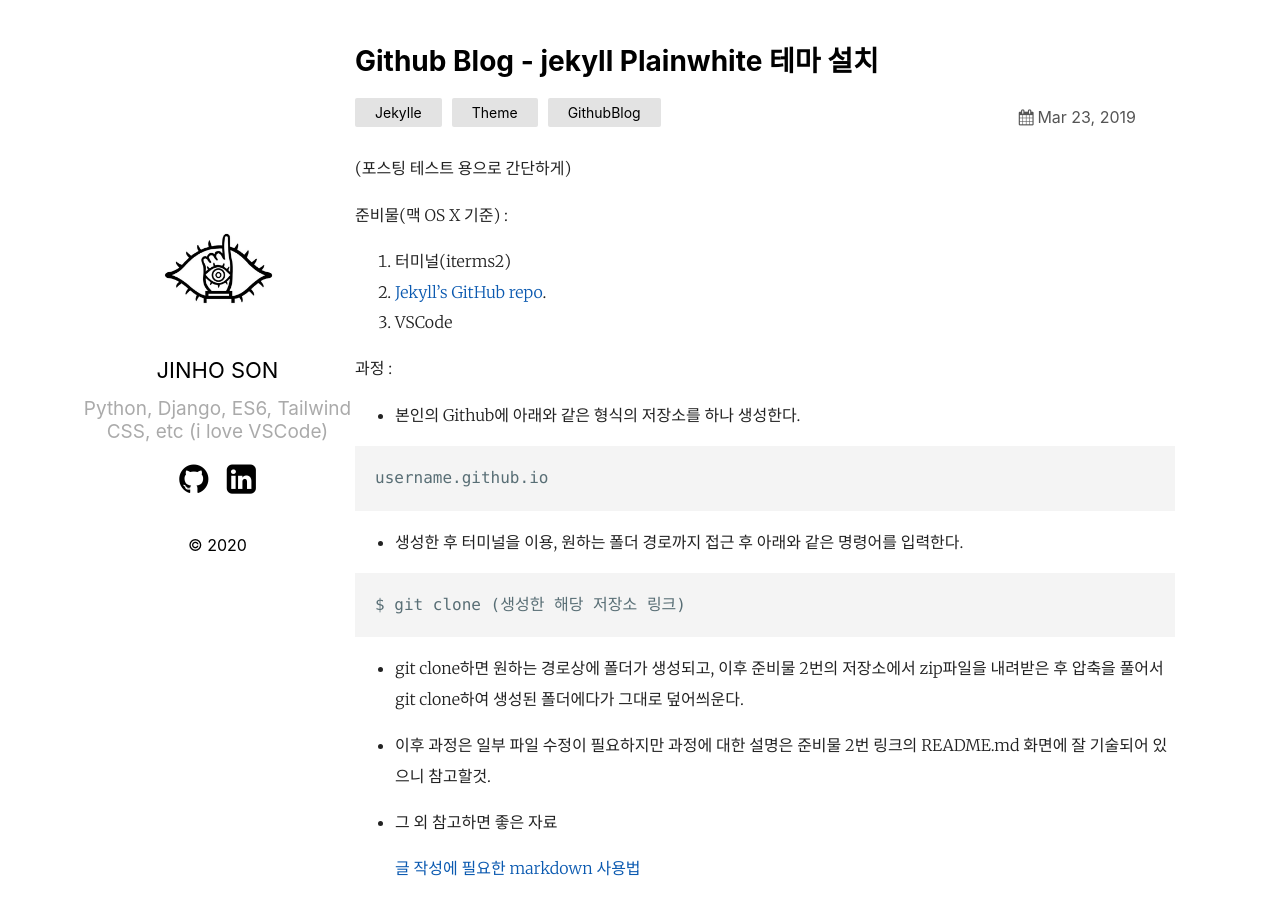
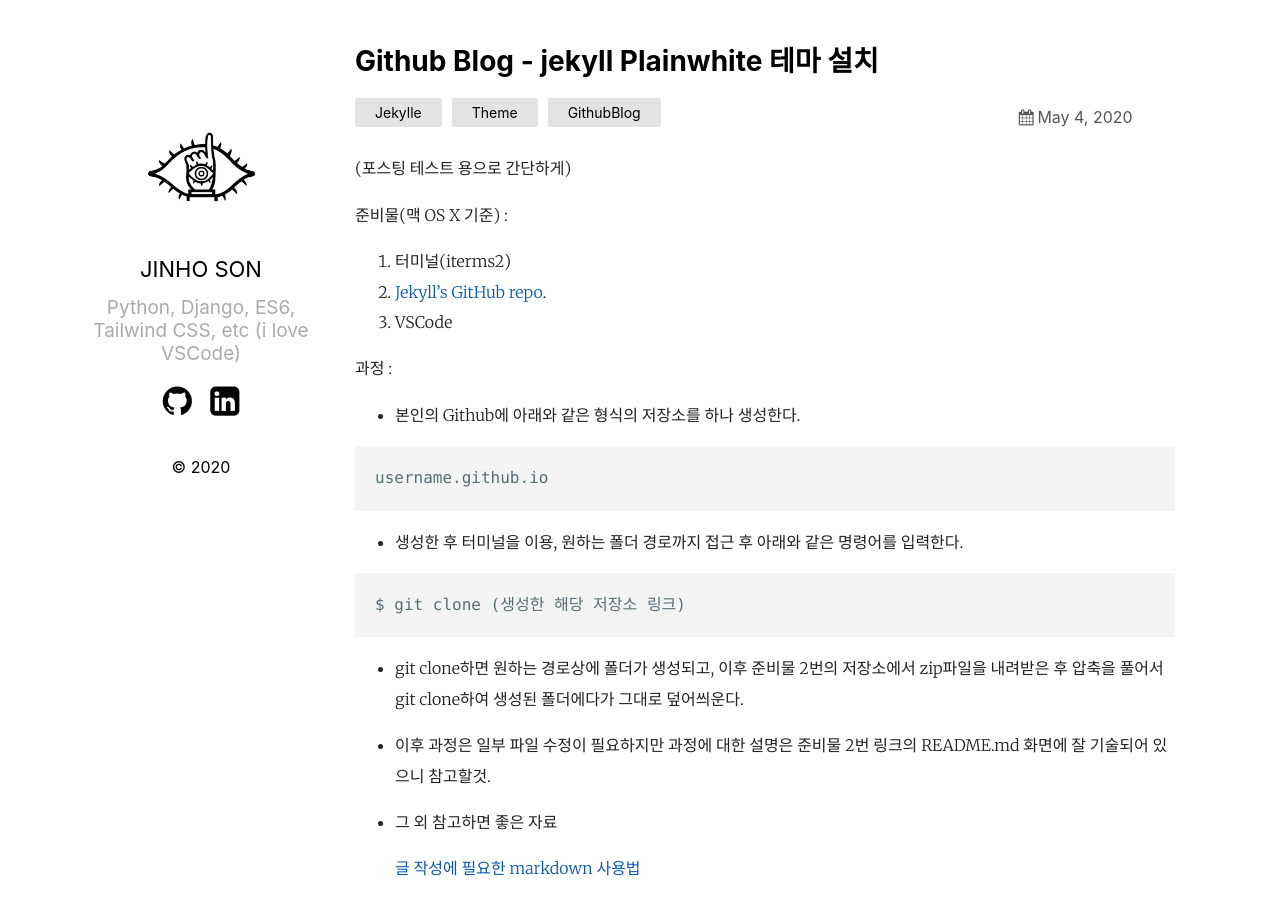
Before and after one commit to Trapa-Eureka/trapa-eureka.github.io, a Jekyll site: the page built from _posts/2020-05-04-Jekyll-plainwhite-theme.markdown, in a window 1280 px wide and 929 px high. Shown: the top 915 px of the window. Built offline with Jekyll 4.4.1, drawn with Linux system fonts in a browser that asks for light colours; comment, search, counter and statistics services are not loaded.

Commit message:
post edit

```diff
--- a/_posts/2020-05-04-Jekyll-plainwhite-theme.markdown
+++ b/_posts/2020-05-04-Jekyll-plainwhite-theme.markdown
@@ -1,7 +1,7 @@
 ---
 layout: post
 title:  "Github Blog - jekyll Plainwhite 테마 설치"
-date:   2019-03-23 21:03:36 +0530
+date:   2020-05-04 23:06:30 +0530
 categories: Jekylle Theme GithubBlog
 ---
 
--- a/_sass/plain.scss
+++ b/_sass/plain.scss
@@ -82,12 +82,13 @@ main {
     }
     @media screen and (min-width: $mobileW + 1) {
       position: fixed;
-      max-width: 285px;
+      max-width: 252px; /* 285px */
     }
     min-width: $leftWidth;
-    justify-content: center;
+    justify-content: flex-start; /* center */
     flex-direction: column;
     align-items: center;
+    margin-top: 117px;
     h2 {
       font-size: 22px;
       margin-top: 25px;
```
Also changed, not shown: 5 other files.
